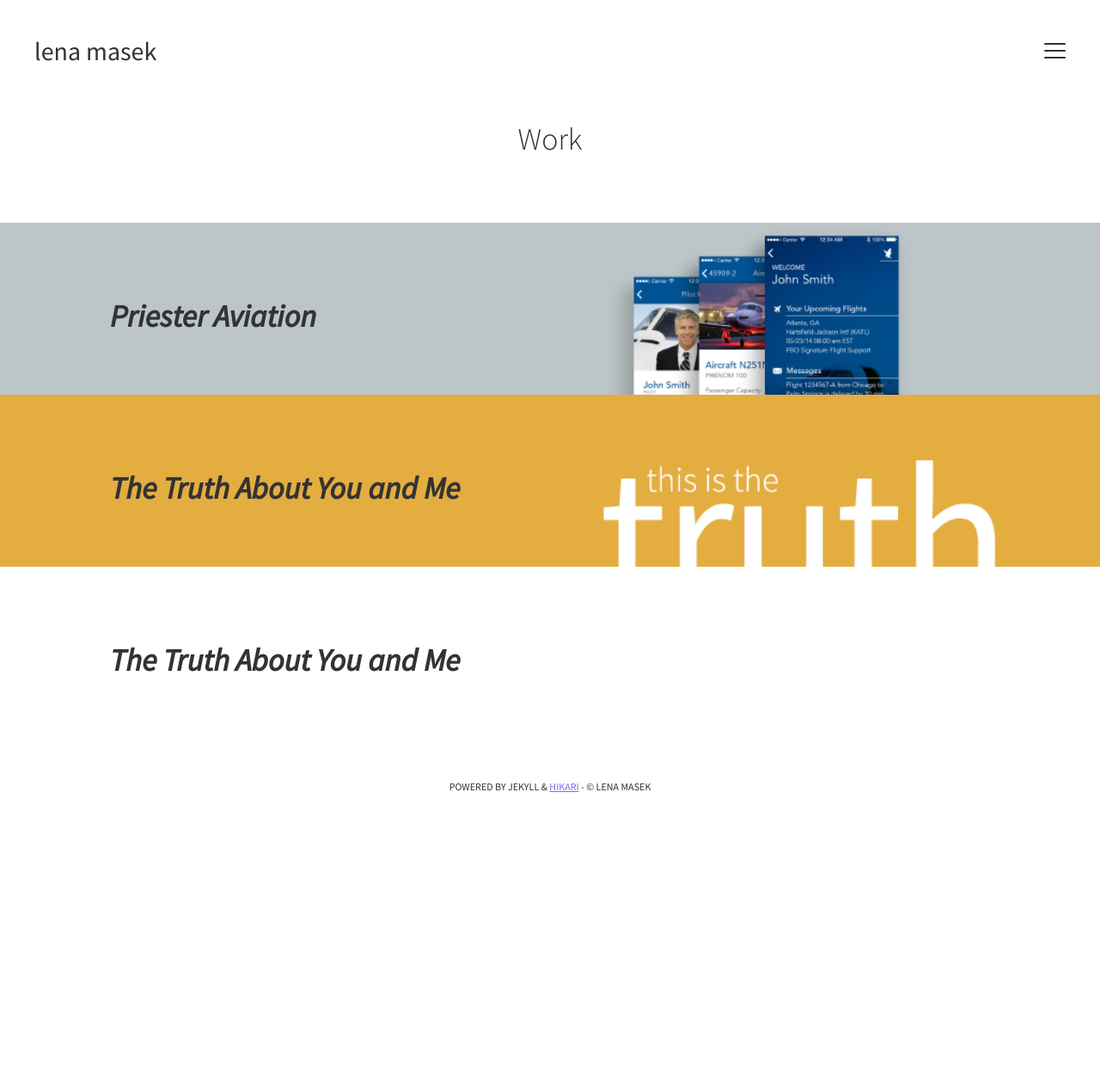
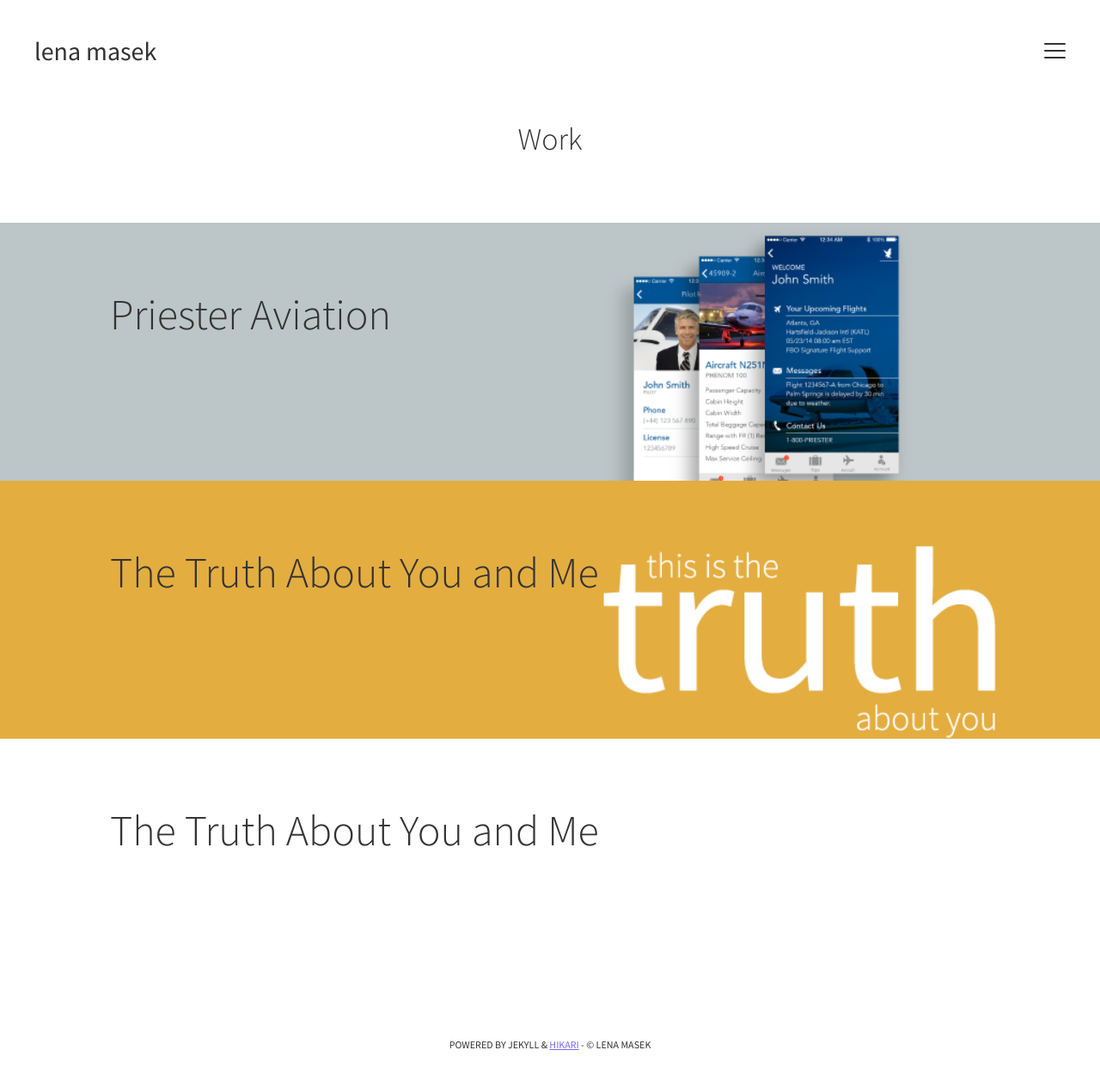
Before and after one commit to lenamasek/lenamasek.github.io, a Jekyll site: the page built from work/index.html, in a window 1280 px wide. Shown: the whole page at 86% size. Built offline with Jekyll 4.4.1, drawn with Linux system fonts in a browser that asks for light colours; before the commit the page ends 964 px from its top, so only the background shows below that.

Commit message:
work styling

```diff
--- a/_scss/base/_global.scss
+++ b/_scss/base/_global.scss
@@ -241,7 +241,7 @@
 ================================================================== */
 
 .work-bg {
-  height:200px;
+  height:300px;
   padding:50px 10%;
 }
 
--- a/work/index.html
+++ b/work/index.html
@@ -12,17 +12,17 @@
 
 	<div class="span_6_of_6 work-bg" id="priester">
 
-		<h2>Priester Aviation</h2>
+		<h1>Priester Aviation</h1>
 	</div>
 
 	<div class="span_6_of_6 work-bg" id="truth">
 
-		<h2>The Truth About You and Me</h2>
+		<h1>The Truth About You and Me</h1>
 	</div>
 
 	<div class="span_6_of_6 work-bg" id="">
 
-		<h2>The Truth About You and Me</h2>
+		<h1>The Truth About You and Me</h1>
 	</div>
 
 
```
